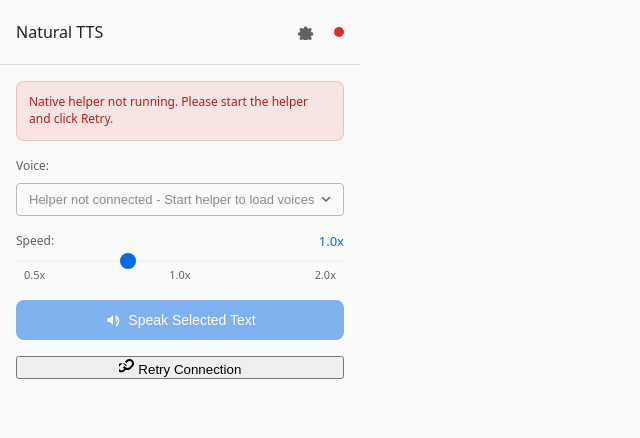
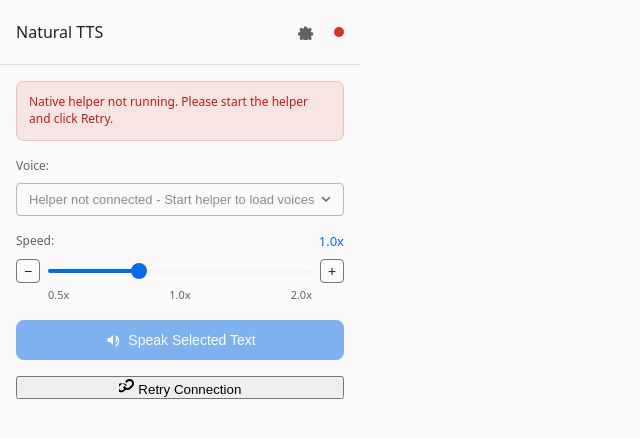
Before and after one commit to renchris/natural-text-to-voice-extension, a website built with Vite: page chrome-extension/src/popup/popup.html in a window 1280 px wide. Shown: the whole page, without its empty margins (0-640 px from the left). Built offline with nearby package versions, Linux system fonts and the light colour scheme; some packages are replaced by stand-ins of ours; no server answers.

Commit message:
feat(popup): speed stepper buttons with filled track and tabular-nums

```diff
--- a/chrome-extension/src/popup/popup.css
+++ b/chrome-extension/src/popup/popup.css
@@ -211,90 +211,55 @@ body {
   }
   .form-select:disabled { opacity: 0.5; cursor: not-allowed; }
 
-/* Speed Value Display */
+/* Speed Value */
   .speed-value {
     font-size: 13px;
     font-weight: 500;
     color: var(--color-primary);
     min-width: 40px;
     text-align: right;
+    font-variant-numeric: tabular-nums;
   }
-
-/* Slider Container */
-.slider-container {
-  display: flex;
-  flex-direction: column;
-  gap: var(--spacing-xs);
+  /* Slider */
+  .slider-container { display: flex; flex-direction: column; gap: var(--space-1); }
+  .slider-row { display: flex; align-items: center; gap: var(--space-2); }
+  .speed-step {
+    flex-shrink: 0; width: 24px; height: 24px; padding: 0;
+    border: 1px solid var(--color-border-control);
+    background: var(--color-bg-primary);
+    color: var(--color-text-primary);
+    border-radius: var(--radius-sm);
+    font-size: 14px; line-height: 1; cursor: pointer;
+    transition: background-color var(--transition-fast), border-color var(--transition-fast);
   }
-
-/* Range Slider */
+  .speed-step:hover { background: var(--color-bg-hover); border-color: var(--color-text-secondary); }
+  .speed-step:active { opacity: 0.85; }
   .form-slider {
-  -webkit-appearance: none;
-  width: 100%;
-  height: 4px;
-  border-radius: 2px;
-  background: var(--color-bg-secondary);
-  outline: none;
-  cursor: pointer;
+    -webkit-appearance: none; flex: 1;
+    height: 4px; border-radius: 2px;
+    background: linear-gradient(to right, var(--color-primary) 0%, var(--color-primary) var(--fill, 33.3%), var(--color-bg-secondary) var(--fill, 33.3%), var(--color-bg-secondary) 100%);
+    outline: none; cursor: pointer;
+    accent-color: var(--color-primary);
   }
-
   .form-slider::-webkit-slider-thumb {
-  -webkit-appearance: none;
-  appearance: none;
-  width: 16px;
-  height: 16px;
+    -webkit-appearance: none; appearance: none;
+    width: 16px; height: 16px;
     border-radius: var(--radius-full);
     background: var(--color-primary);
     cursor: pointer;
-  transition: transform var(--transition-fast),
-              box-shadow var(--transition-fast);
+    transition: box-shadow var(--transition-fast);
   }
-
-.form-slider::-webkit-slider-thumb:hover {
-  transform: scale(1.2);
-  box-shadow: 0 0 0 6px rgba(26, 115, 232, 0.1);
-}
-
-.form-slider::-webkit-slider-thumb:active {
-  transform: scale(1.1);
-}
-
+  .form-slider::-webkit-slider-thumb:hover { box-shadow: 0 0 0 6px rgba(61, 78, 215, 0.15); }
   .form-slider::-moz-range-thumb {
-  width: 16px;
-  height: 16px;
-  border: none;
+    width: 16px; height: 16px; border: none;
     border-radius: var(--radius-full);
     background: var(--color-primary);
     cursor: pointer;
-  transition: transform var(--transition-fast),
-              box-shadow var(--transition-fast);
   }
-
-.form-slider::-moz-range-thumb:hover {
-  transform: scale(1.2);
-  box-shadow: 0 0 0 6px rgba(26, 115, 232, 0.1);
-}
-
-.form-slider:disabled {
-  opacity: 0.5;
-  cursor: not-allowed;
-}
-
-.form-slider:disabled::-webkit-slider-thumb {
-  cursor: not-allowed;
-}
-
-/* Slider Labels */
-.slider-labels {
-  display: flex;
-  justify-content: space-between;
-  padding: 0 8px;
-}
-
-.slider-label {
-  font-size: 11px;
-  color: var(--color-text-secondary);
-}
+  .form-slider:disabled { opacity: 0.5; cursor: not-allowed; }
+  /* Slider Labels — padding aligned with stepper buttons (24px + 8px gap) */
+  .slider-labels { display: flex; justify-content: space-between; padding: 0 32px; }
+  .slider-label { font-size: 11px; color: var(--color-text-secondary); font-variant-numeric: tabular-nums; }
 
 /* Primary Button */
 .primary-button {
--- a/chrome-extension/src/popup/popup.html
+++ b/chrome-extension/src/popup/popup.html
@@ -61,6 +61,8 @@
           <span id="speedValue" class="speed-value" aria-live="polite">1.0x</span>
         </div>
         <div class="slider-container">
+          <div class="slider-row">
+            <button type="button" class="speed-step" data-delta="-0.1" aria-label="Decrease speed">−</button>
             <input
               type="range"
               id="speedSlider"
@@ -75,6 +77,8 @@
               aria-valuenow="1.0"
               aria-valuetext="1.0 times speed"
             >
+            <button type="button" class="speed-step" data-delta="0.1" aria-label="Increase speed">+</button>
+          </div>
           <div class="slider-labels">
             <span class="slider-label">0.5x</span>
             <span class="slider-label">1.0x</span>
--- a/chrome-extension/src/popup/popup.ts
+++ b/chrome-extension/src/popup/popup.ts
@@ -140,6 +140,14 @@ function schedulePollWhileWarming(): void {
 function setupEventListeners(): void {
   elements.voiceSelect.addEventListener('change', handleVoiceChange);
   elements.speedSlider.addEventListener('input', handleSpeedChange);
+  document.querySelectorAll<HTMLButtonElement>('.speed-step').forEach(btn => {
+    btn.addEventListener('click', () => {
+      const delta = parseFloat(btn.dataset.delta || '0');
+      const next = Math.min(2.0, Math.max(0.5, state.selectedSpeed + delta));
+      elements.speedSlider.value = next.toFixed(1);
+      elements.speedSlider.dispatchEvent(new Event('input'));
+    });
+  });
   elements.speakButton.addEventListener('click', handleSpeak);
   elements.settingsButton.addEventListener('click', handleSettings);
   elements.retryButton.addEventListener('click', handleRetryConnection);
@@ -321,14 +329,12 @@ async function handleVoiceChange(event: Event): Promise<void> {
 async function handleSpeedChange(event: Event): Promise<void> {
   const target = event.target as HTMLInputElement;
   const speed = parseFloat(target.value);
-
   state.selectedSpeed = speed;
   elements.speedValue.textContent = `${speed.toFixed(1)}x`;
-
-  // Update ARIA value
+  const pct = ((speed - 0.5) / 1.5) * 100;
+  target.style.setProperty('--fill', `${pct}%`);
   target.setAttribute('aria-valuenow', speed.toString());
   target.setAttribute('aria-valuetext', `${speed.toFixed(1)} times speed`);
-
   await savePreferences();
 }
 
@@ -572,6 +578,8 @@ function updateUI(): void {
   // Update speed display
   elements.speedValue.textContent = `${state.selectedSpeed.toFixed(1)}x`;
   elements.speedSlider.value = state.selectedSpeed.toString();
+  const initPct = ((state.selectedSpeed - 0.5) / 1.5) * 100;
+  elements.speedSlider.style.setProperty('--fill', `${initPct}%`);
 
   // Speak only enabled when fully connected (warming/disconnected both disable)
   if (state.helperStatus === 'connected') {
@@ -601,6 +609,8 @@ async function loadPreferences(): Promise<void> {
     if (result.selectedSpeed !== undefined) {
       state.selectedSpeed = result.selectedSpeed;
       elements.speedSlider.value = state.selectedSpeed.toString();
+      const loadPct = ((state.selectedSpeed - 0.5) / 1.5) * 100;
+      elements.speedSlider.style.setProperty('--fill', `${loadPct}%`);
       elements.speedValue.textContent = `${state.selectedSpeed.toFixed(1)}x`;
     }
   } catch (error) {
```
Lines whose indentation alone changed are shown as unchanged.
